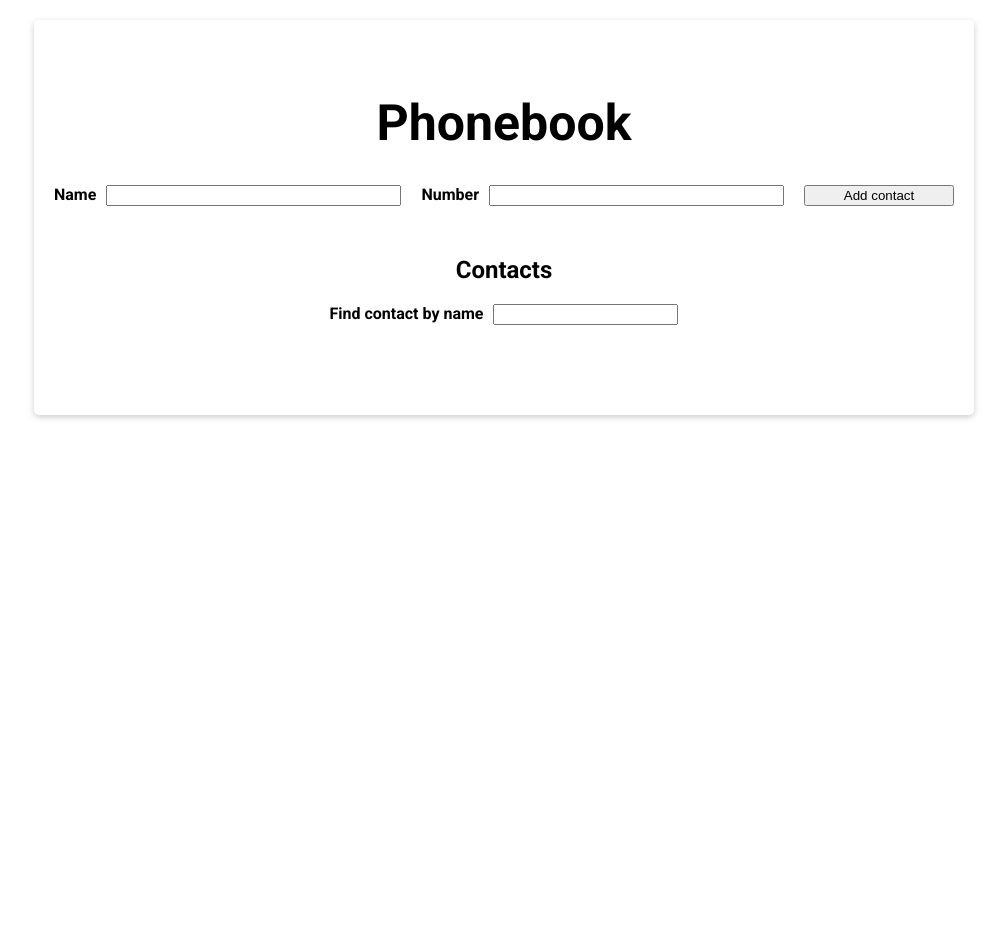
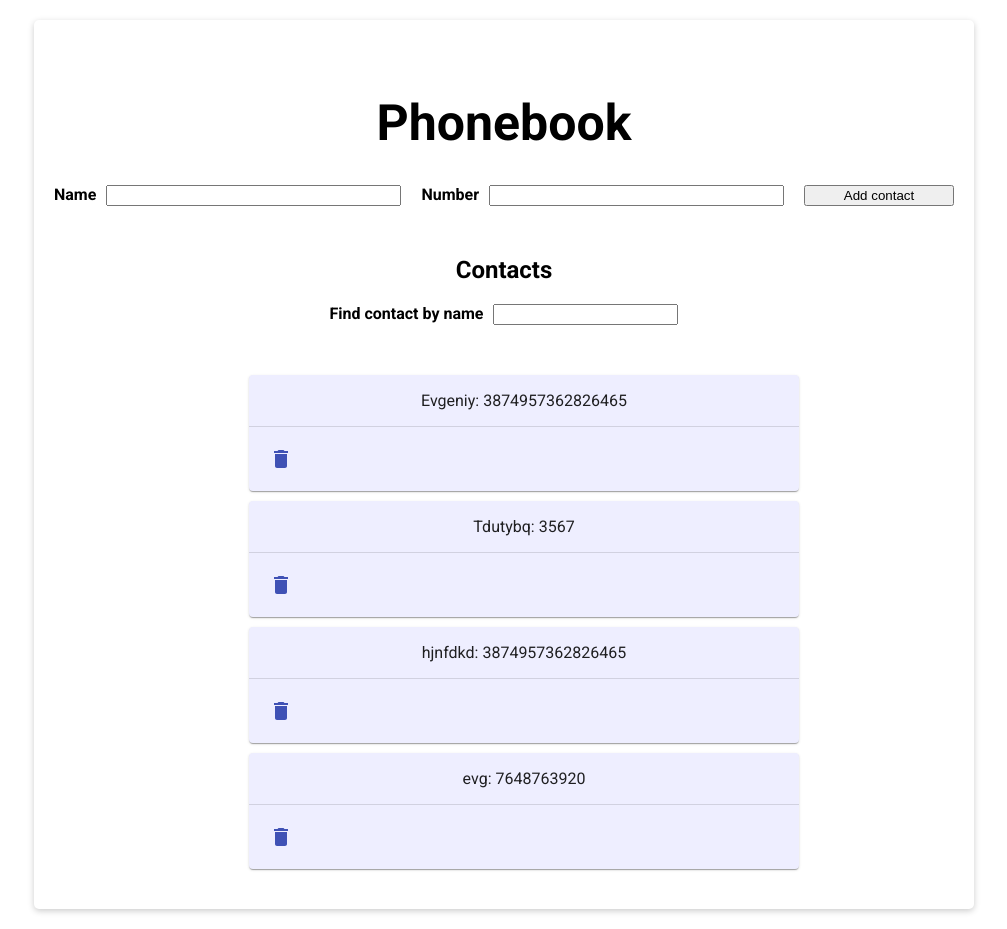
Before and after one commit to EvgeniyOlefir/goit-react-hw-07-phonebook, a React (Create React App) app: page / in a window 1280 px wide. Shown: the whole page, without its empty margins (136-1143 px from the left). Before the commit the page ends 800 px from the top, so only its background shows below. Built offline with nearby package versions, Linux system fonts and the light colour scheme; data requests are answered from the project's data file.

Commit message:
Ошибка рендер только после обновления страницы

```diff
--- a/db.json
+++ b/db.json
@@ -1,38 +1,23 @@
 {
   "contacts": [
     {
-      "name": "hjnfdkd",
-      "number": "3874957362826465",
-      "id": 1
-    },
-    {
-      "name": "Tdutybq",
-      "number": "3874957362826465",
-      "id": 2
-    },
-    {
-      "name": "Євген",
+      "name": "Evgeniy",
       "number": "3874957362826465",
       "id": 3
     },
     {
-      "name": "Evgeniy Olefir",
-      "number": "234567",
+      "name": "Tdutybq",
+      "number": "3567",
       "id": 4
     },
     {
-      "name": "Evgeniy",
-      "number": "87493874650",
-      "id": 5
+      "name": "hjnfdkd",
+      "number": "3874957362826465",
+      "id": 6
     },
     {
       "name": "evg",
       "number": "7648763920",
-      "id": 6
-    },
-    {
-      "name": "abr walg",
-      "number": "0503424543",
       "id": 7
     }
   ]
--- a/src/App.js
+++ b/src/App.js
@@ -1,12 +1,17 @@
 import React, { Component } from 'react';
-// import { ToastContainer } from 'react-toastify';
-import 'react-toastify/dist/ReactToastify.css';
+import { connect } from 'react-redux';
 import ContactForm from './components/ContactForm';
 import ContactList from './components/ContactList';
 import Filter from './components/Filter/index';
+import operations from './redux/operations';
+import selectors from './redux/selectors';
 import s from './App.module.css';
 
 class App extends Component {
+  componentDidMount() {
+    this.props.fetchContacts();
+  }
+
   render() {
     return (
       <div className={s.container}>
@@ -21,4 +26,14 @@
   }
 }
 
-export default App;
+const mapStateToProps = state => ({
+  contacts: selectors.getAllContacts(state),
+  isLoadingContacts: selectors.getLoading(state),
+  error: selectors.getError(state),
+});
+
+const mapDispatchToProps = dispatch => ({
+  fetchContacts: () => dispatch(operations.fetchContacts()),
+});
+
+export default connect(mapStateToProps, mapDispatchToProps)(App);
--- a/src/components/ContactList/ContactList.js
+++ b/src/components/ContactList/ContactList.js
@@ -5,7 +5,7 @@
 import PropTypes from 'prop-types';
 import s from './ContactList.module.css';
 
-const ContactList = ({ contacts, handleDeleteContact }) => {
+const ContactList = ({ contacts, onDeleteContact }) => {
   return (
     <>
       <ul className={s.contactList}>
@@ -15,7 +15,7 @@
             id={id}
             name={name}
             number={number}
-            onDeleteContact={handleDeleteContact}
+            onDeleteContact={onDeleteContact}
           />
         ))}
       </ul>
@@ -24,7 +24,7 @@
 };
 
 ContactList.propTypes = {
-  onRemoveContact: PropTypes.func,
+  onDeleteContact: PropTypes.func,
   contacts: PropTypes.arrayOf(PropTypes.object),
 };
 
@@ -33,7 +33,7 @@
 });
 
 const mapDispatchToProps = dispatch => ({
-  onRemoveContact: id => dispatch(operations.deleteContact(id)),
+  onDeleteContact: id => dispatch(operations.deleteContact(id)),
 });
 
 export default connect(mapStateToProps, mapDispatchToProps)(ContactList);
--- a/src/components/Filter/Filter.js
+++ b/src/components/Filter/Filter.js
@@ -2,6 +2,7 @@
 import { v4 as uuidv4 } from 'uuid';
 import { connect } from 'react-redux';
 import * as actions from '../../redux/actions';
+import selectors from '../../redux/selectors';
 import s from './Filter.module.css';
 
 const ContactFilter = ({ value, onInputChange }) => {
@@ -23,7 +24,8 @@
 };
 
 const mapStateToProps = state => ({
-  value: state.phonebook.filter,
+  value: selectors.getFilter(state),
+  contacts: selectors.getAllContacts(state),
 });
 
 const mapDispatchToProps = dispatch => ({
--- a/src/index.js
+++ b/src/index.js
@@ -1,16 +1,13 @@
 import React from 'react';
 import ReactDOM from 'react-dom';
 import store from './redux/store';
-// import { PersistGate } from 'redux-persist/integration/react';
 import App from './App';
 import { Provider } from 'react-redux';
 
 ReactDOM.render(
   <React.StrictMode>
     <Provider store={store}>
-      {/* <PersistGate loading={null} persistor={store.persistor}> */}
       <App />
-      {/* </PersistGate> */}
     </Provider>
   </React.StrictMode>,
   document.getElementById('root'),
```
Also changed, not shown: src/redux/selectors.js (+6 -6 lines).
